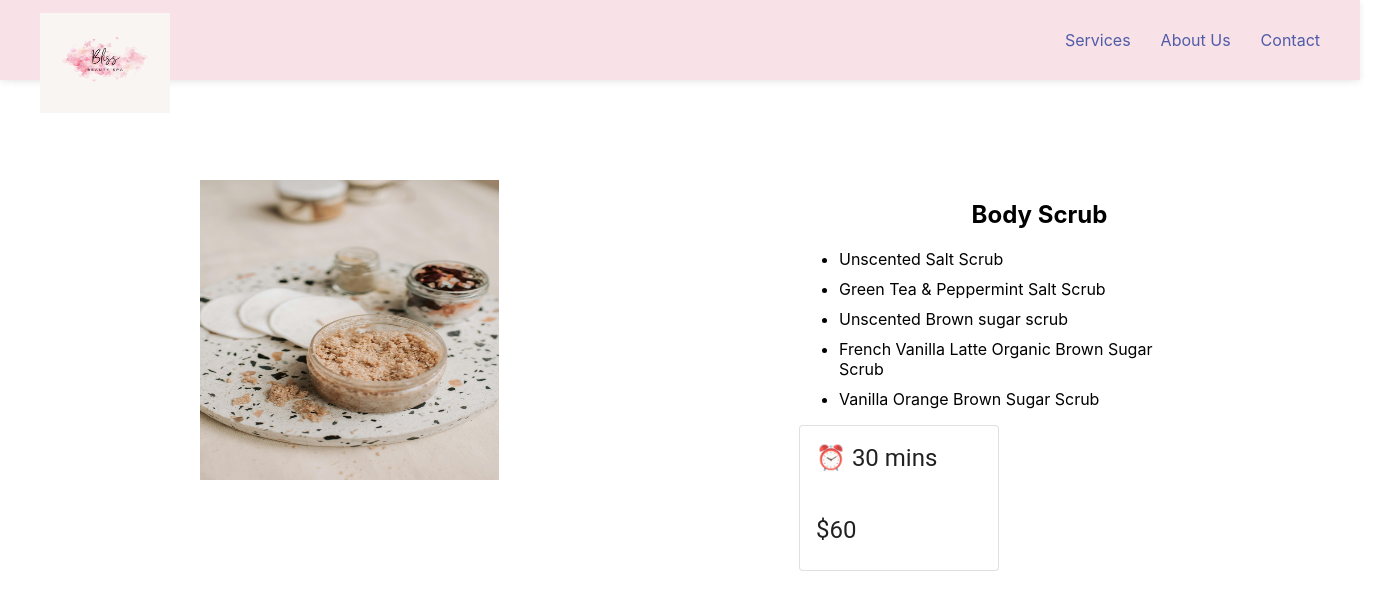
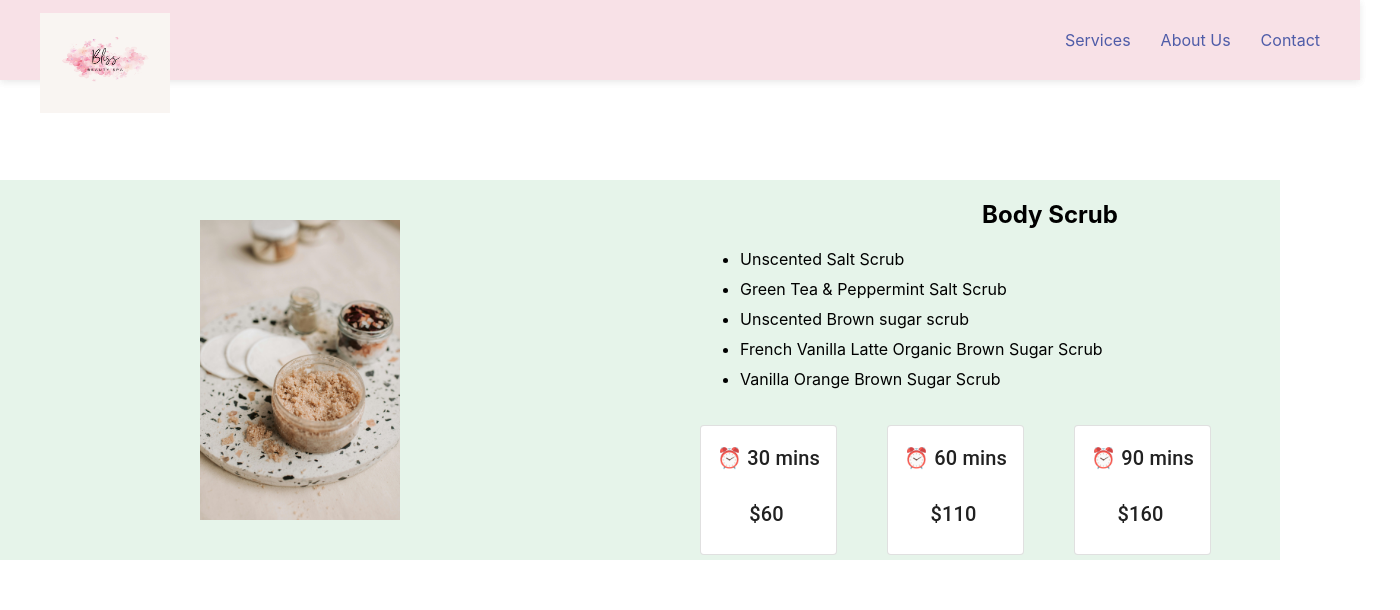
Before and after one commit to tanisnus/Bliss-Body-and-Beauty-Spa, a React (Vite) app: page /pages/Service.jsx in a window 1280 px wide. Shown: the top 610 px of the page, 1400 px wide, since content can reach past the window. Built offline with nearby package versions, Linux system fonts and the light colour scheme.

Commit message:
1st price service (set up)

```diff
--- a/src/pages/Service.css
+++ b/src/pages/Service.css
@@ -1,6 +1,7 @@
 .service-div{
     display: flex;
     flex-direction: row;
+    background-color: #E6F4EA;
 
 }
 
@@ -8,6 +9,8 @@
     width: 300px;
     height: 300px;
     padding-left: 200px;
+    padding-top: 40px;
+    padding-bottom: 40px;
 }
 
 .scrub-detail-div{
@@ -22,6 +25,7 @@
 .scrub-detail-bulletpoint-div{
     padding-left: 70;
     padding-right: 80px;
+    padding-bottom: 20px;
 
 }
 
@@ -33,5 +37,7 @@
 }
 
 .scrub-detail-pricing-div{
-    width: 200px;
+    width: 700px;
+    display: flex;
+    gap: 50px;
 }
--- a/src/pages/Service.jsx
+++ b/src/pages/Service.jsx
@@ -22,16 +22,60 @@ const bull = (
     </Box>
 );
 
-  const card = (
+
+
+// Pricing card for 30 mins
+  const first_price_card = (
     <React.Fragment>
       <CardContent>
 
-        <Typography variant="h5" component="div" sx={{ mb: 5 }}>
+        <Typography variant="h6" component="div" sx={{ mb: 3 }}>
         ⏰ 30 mins
         </Typography>
 
-        <Typography variant="h5" component="div">
+        <Typography variant="h6" component="div" align="center">
            $60{bull}
+        </Typography>
+
+      </CardContent>
+
+
+    </React.Fragment>
+  );
+
+
+  // Pricing card for 60 mins
+  const second_price_card = (
+    <React.Fragment>
+      <CardContent>
+
+        <Typography variant="h6" component="div" sx={{ mb: 3 }}>
+        ⏰ 60 mins
+        </Typography>
+
+        <Typography variant="h6" component="div" align="center">
+           $110{bull}
+        </Typography>
+
+      </CardContent>
+
+
+    </React.Fragment>
+  );
+
+
+
+  // Pricing card for 90 mins
+  const third_price_card = (
+    <React.Fragment>
+      <CardContent>
+
+        <Typography variant="h6" component="div" sx={{ mb: 3 }}>
+        ⏰ 90 mins
+        </Typography>
+
+        <Typography variant="h6" component="div" align="center">
+           $160{bull}
         </Typography>
 
       </CardContent>
@@ -64,7 +108,15 @@ export default function Service() {
 
                 <div className='scrub-detail-pricing-div'>
                     <Box sx={{ Width: 200 }}>
-                        <Card variant="outlined">{card}</Card>
+                        <Card variant="outlined">{first_price_card}</Card>
+                    </Box>
+
+                    <Box sx={{ Width: 200 }}>
+                        <Card variant="outlined">{second_price_card}</Card>
+                    </Box>
+
+                    <Box sx={{ Width: 200 }}>
+                        <Card variant="outlined">{third_price_card}</Card>
                     </Box>
                 </div>
 
```
